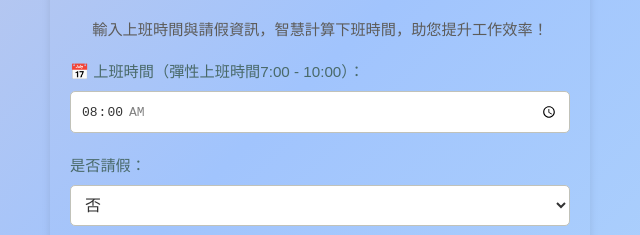
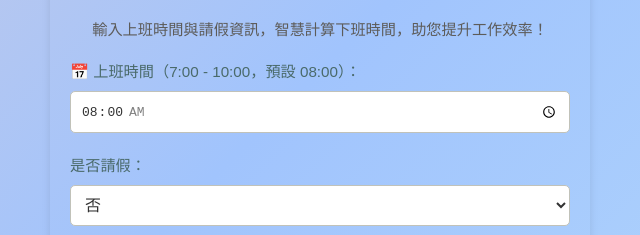
Before and after one commit to CATHY0109/dynamic-time-calculator, a plain HTML site: page index.html in a window 1280 px wide. Shown: the part 150-385 px from the top of the page, 320-960 px from the left. Drawn offline with Linux system fonts and the light colour scheme.

Commit message:
Update index.html

```diff
--- a/index.html
+++ b/index.html
@@ -5,6 +5,7 @@
   <meta name="viewport" content="width=device-width, initial-scale=1.0">
   <title>動態工時計算器</title>
   <style>
+    /* 獨角獸漸層背景 */
     body {
       font-family: 'Arial', sans-serif;
       margin: 20px auto;
@@ -126,7 +127,7 @@
 
   <!-- 計算器區域 -->
   <div class="container">
-    <label for="startTime">📅 上班時間（彈性上班時間7:00 - 10:00）：</label>
+    <label for="startTime">📅 上班時間（7:00 - 10:00，預設 08:00）：</label>
     <input type="time" id="startTime" value="08:00" min="07:00" max="10:00">
   </div>
   <div class="container">
```
